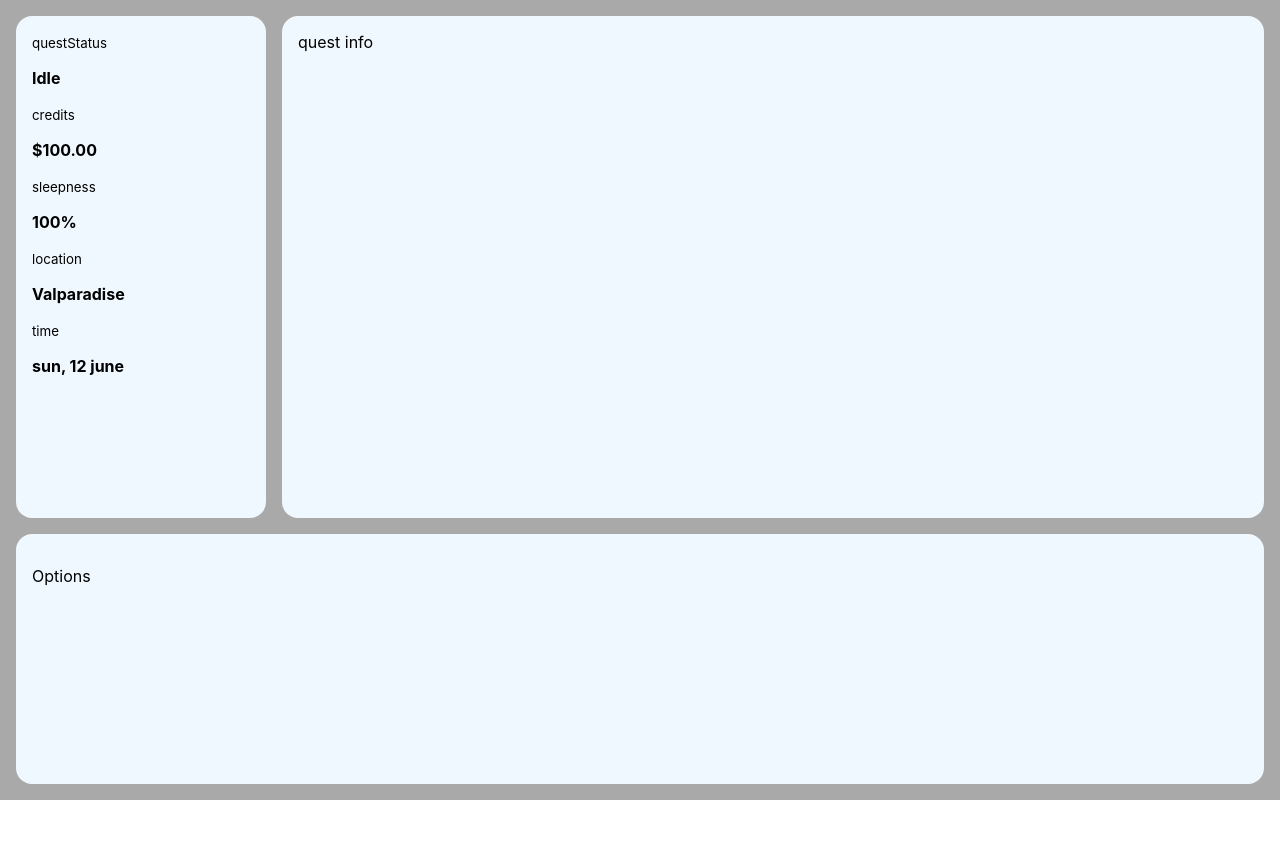
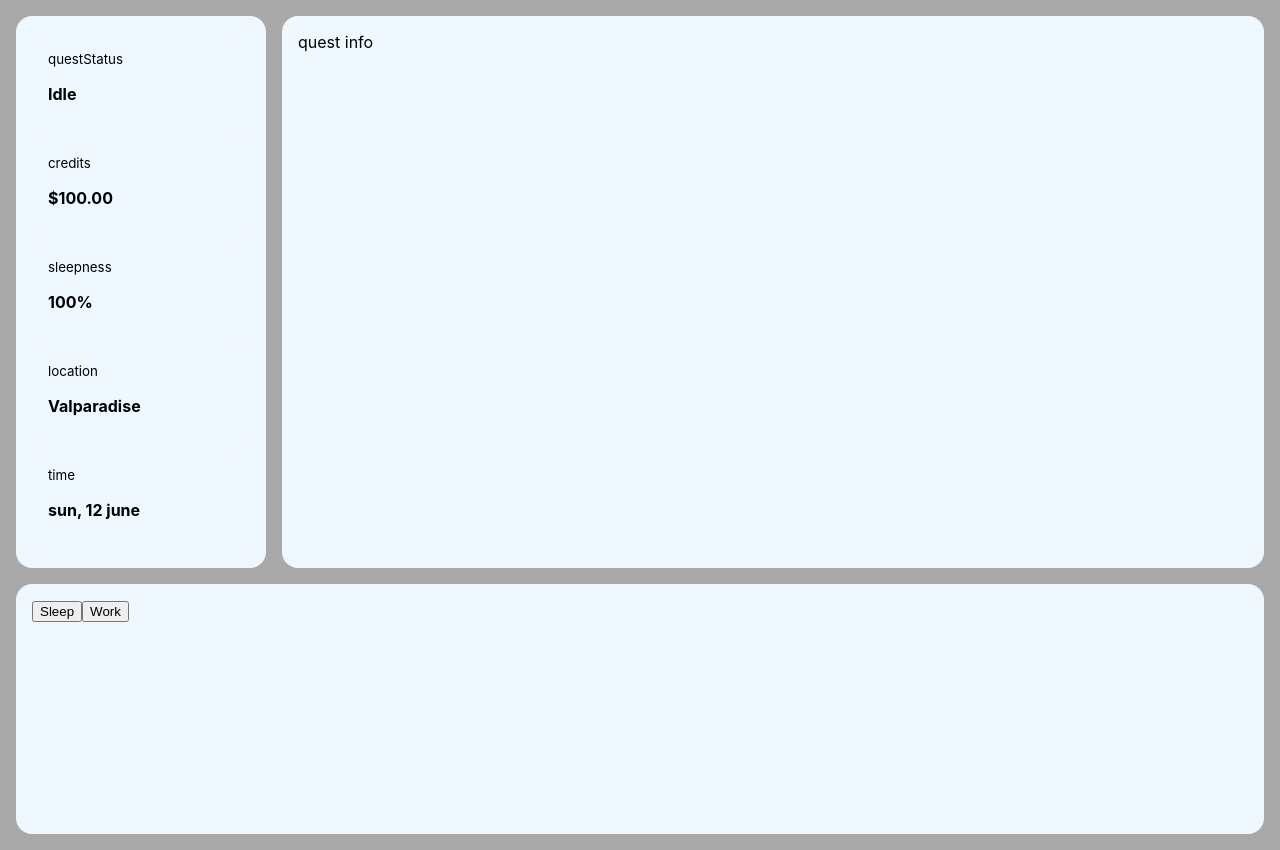
Before and after one commit to miguelbrieva/adventure, a React (Create React App) app: page / in a window 1280 px wide. Before the commit the page ends 800 px from the top, so only its background shows below. Built offline with nearby package versions, Linux system fonts and the light colour scheme; the HTML template or start-up script is replaced by a standard one.

Commit message:
Co-authored-by: miguel.brieva <miguel.brieva@gmail.com>

```diff
--- /dev/null
+++ b/src/components/Button/index.tsx
@@ -0,0 +1,19 @@
+import React from "react";
+
+type Props = {
+  children: string,
+  handleOption: (arg0: any) => void
+}
+
+const Button: React.FC<Props>  = (props) => {
+    function handleOnClick(event: any) {
+        props.handleOption(event)
+    }
+    return (
+        <button className="button" onClick={handleOnClick}>
+            {props.children}
+        </button>
+    );
+}
+
+export default Button;
--- a/src/components/Options/index.tsx
+++ b/src/components/Options/index.tsx
@@ -1,13 +1,28 @@
 import React from 'react';
+import Button from '../Button'
 
-const options = {
+interface OptionsInterface {
+  [key: string]: string;
+}
 
+const options: OptionsInterface = {
+  sleep: "Sleep",
+  work: "Work",
+  //connect: "Connect",
+  //explore: "Explore"
 }
 
 function Options() {
+  function handleOption(event: any) {
+    console.log(event)
+  }
   return (
     <div className="options">
-     <p>Options</p>
+     {/* <Button>Volver</Button> */}
+     {Object.keys(options).map((arg) => {
+      return <Button key={arg} handleOption={handleOption}>{options[arg]}</Button>
+     })
+     }
     </div>
   );
 }
--- a/src/components/Status/index.tsx
+++ b/src/components/Status/index.tsx
@@ -16,10 +16,10 @@ function Status() {
     return (
         <div className="status">
             {Object.keys(status).map((arg) => {
-                return <>
+                return <div key={arg}>
                     <small>{arg}</small>
                     <p><strong>{status[arg]}</strong></p>
-                </>
+                </div>
             })
             }
         </div>
```
